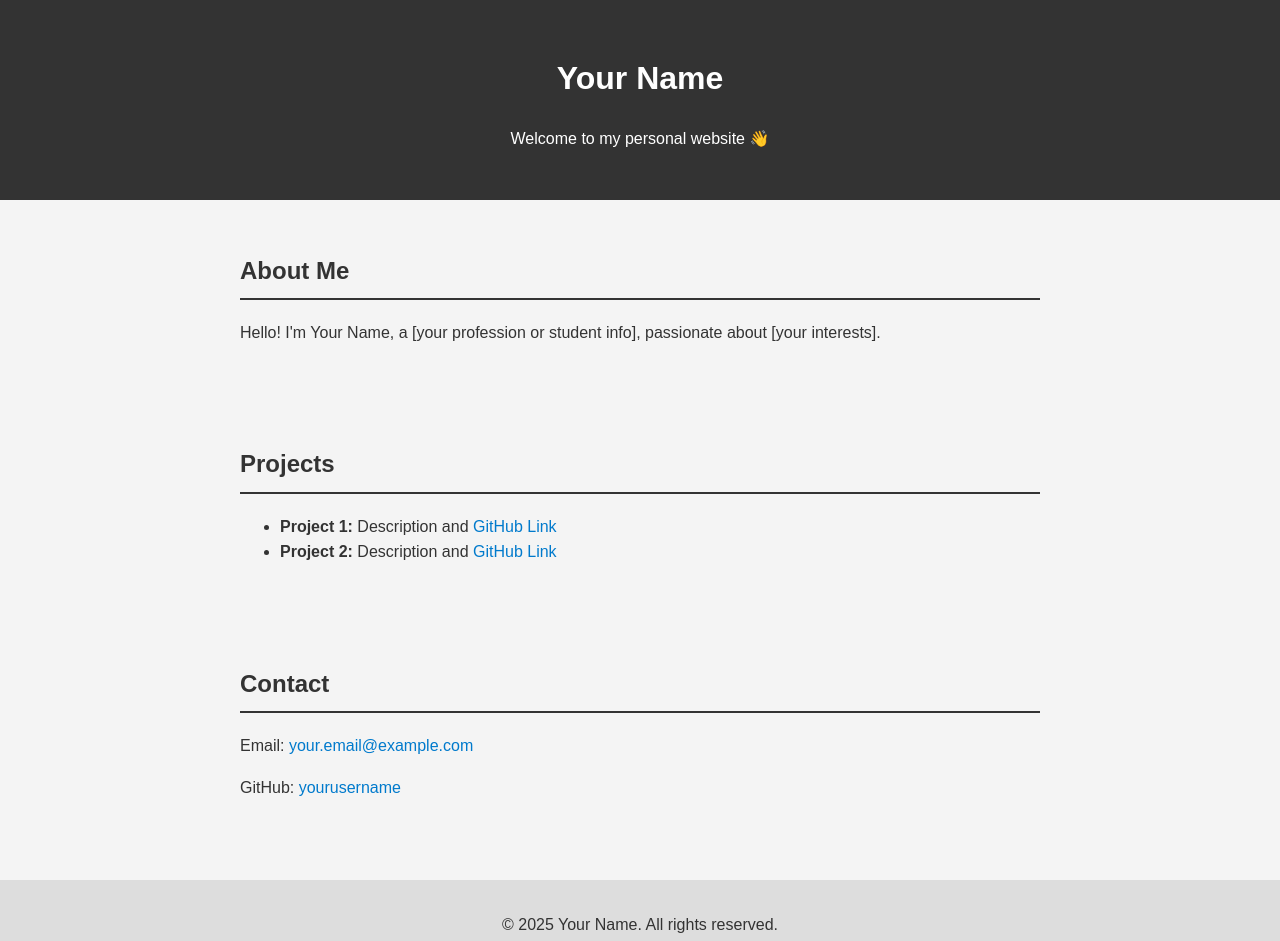
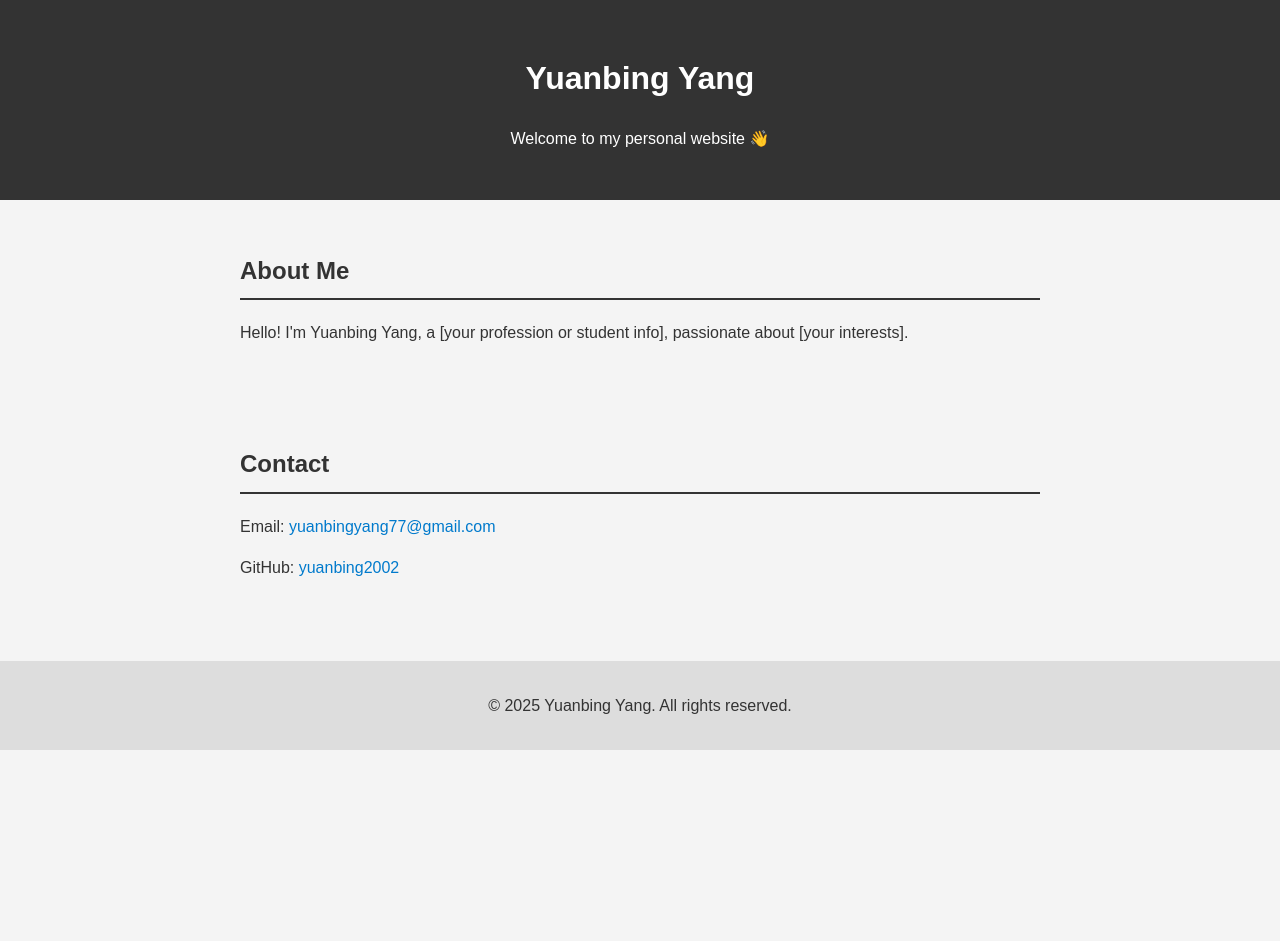
Before and after one commit to yuanbing2002/yuanbing2002.github.io, a plain HTML site: page index.html in a window 1280 px wide. After the commit the page ends 800 px from the top, so only its background shows below. Drawn offline with Linux system fonts and the light colour scheme.

Commit message:
index.html

```diff
--- a/index.html
+++ b/index.html
@@ -43,31 +43,23 @@
 <body>
 
   <header>
-    <h1>Your Name</h1>
+    <h1>Yuanbing Yang</h1>
     <p>Welcome to my personal website 👋</p>
   </header>
 
   <section id="about">
     <h2>About Me</h2>
-    <p>Hello! I'm Your Name, a [your profession or student info], passionate about [your interests].</p>
-  </section>
-
-  <section id="projects">
-    <h2>Projects</h2>
-    <ul>
-      <li><strong>Project 1:</strong> Description and <a href="#">GitHub Link</a></li>
-      <li><strong>Project 2:</strong> Description and <a href="#">GitHub Link</a></li>
-    </ul>
+    <p>Hello! I'm Yuanbing Yang, a [your profession or student info], passionate about [your interests].</p>
   </section>
 
   <section id="contact">
     <h2>Contact</h2>
-    <p>Email: <a href="mailto:your.email@example.com">your.email@example.com</a></p>
-    <p>GitHub: <a href="https://github.com/yourusername" target="_blank">yourusername</a></p>
+    <p>Email: <a href="mailto:yuanbingyang77@gmail.com">yuanbingyang77@gmail.com</a></p>
+    <p>GitHub: <a href="https://github.com/yuanbing2002" target="_blank">yuanbing2002</a></p>
   </section>
 
   <footer>
-    <p>© 2025 Your Name. All rights reserved.</p>
+    <p>© 2025 Yuanbing Yang. All rights reserved.</p>
   </footer>
 
 </body>
```
